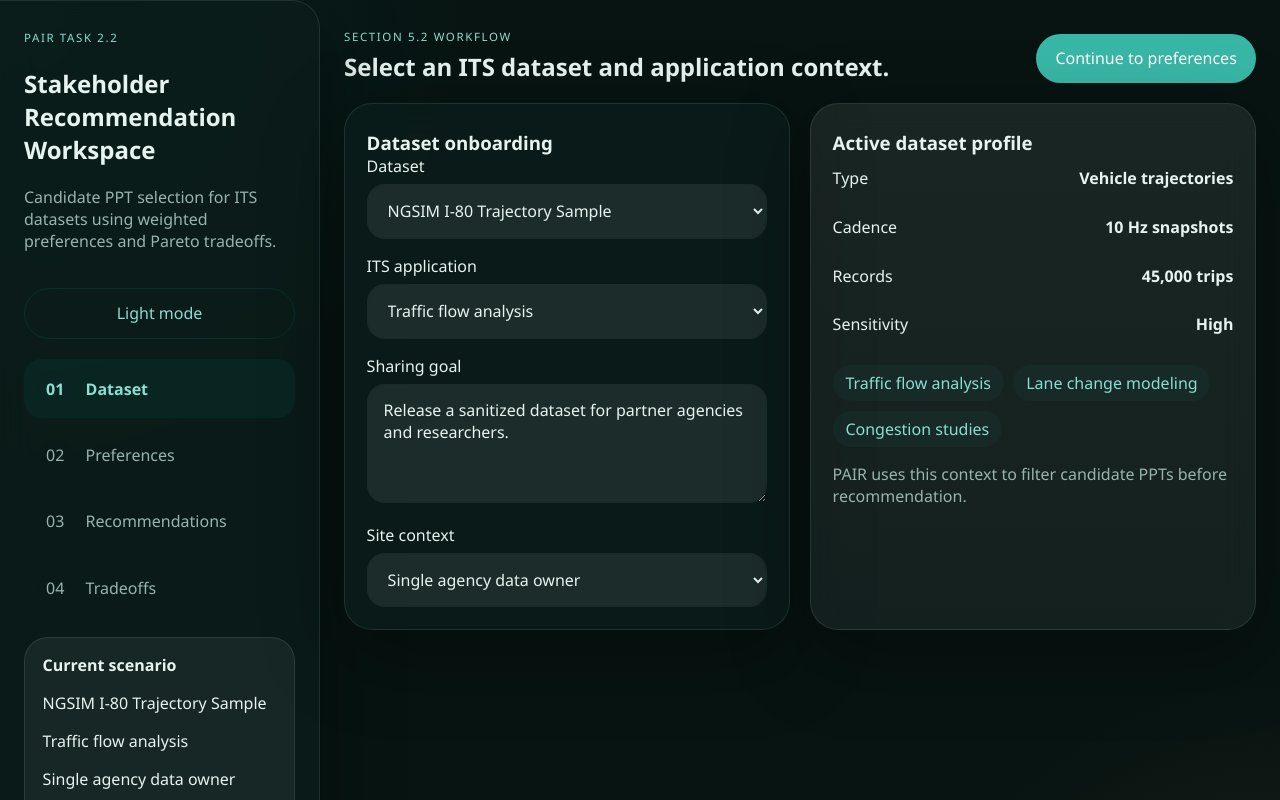
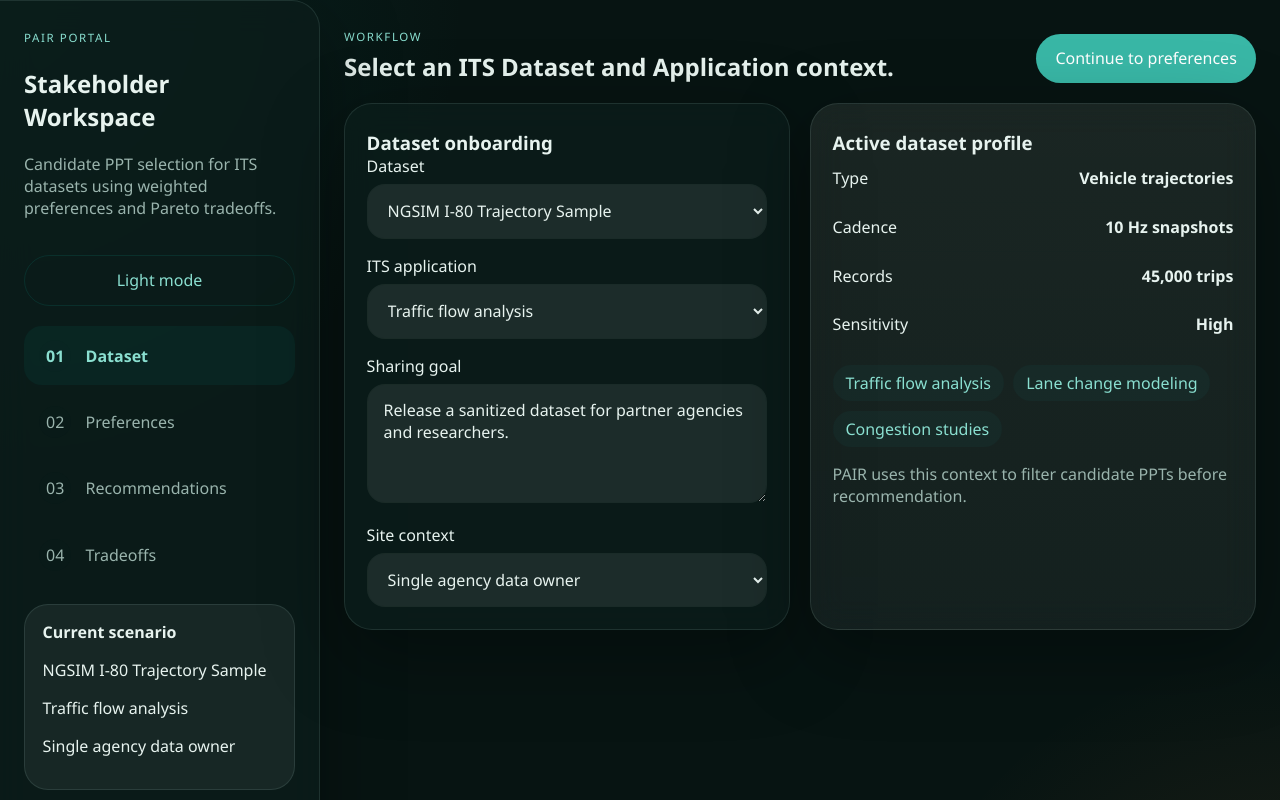
Before and after one commit to CrashxZ/ppt_recomendation_system, a React (Vite) app: page /login in a window 1280 px wide. Both pictures are taken after a click on the button "Enter Demo". Shown: the top 800 px of the page. Built offline with nearby package versions, Linux system fonts and the light colour scheme.

Commit message:
v1.1 text fixes

```diff
--- a/src/App.jsx
+++ b/src/App.jsx
@@ -159,7 +159,7 @@ function LoginPage({ isAuthenticated, onLogin, theme, onToggleTheme }) {
       return;
     }
 
-    setError("Use the demo stakeholder credentials shown on the screen.");
+    setError("Use the demo credentials shown on the screen.");
   }
 
   return (
@@ -215,8 +215,8 @@ function Shell({ children, profile, activeDataset, onLogout, theme, onToggleThem
     <div className="app-shell">
       <aside className="sidebar">
         <div>
-          <span className="eyebrow">PAIR Task 2.2</span>
-          <h2>Stakeholder Recommendation Workspace</h2>
+          <span className="eyebrow">PAIR Portal</span>
+          <h2>Stakeholder Workspace</h2>
           <p className="muted">
             Candidate PPT selection for ITS datasets using weighted preferences and Pareto
             tradeoffs.
@@ -269,8 +269,8 @@ function OnboardingPage({ profile, setProfile, activeDataset }) {
     <section className="page">
       <div className="page-header">
         <div>
-          <span className="eyebrow">Section 5.2 workflow</span>
-          <h1>Select an ITS dataset and application context.</h1>
+          <span className="eyebrow">Workflow</span>
+          <h1>Select an ITS Dataset and Application context.</h1>
         </div>
         <button onClick={() => navigate("/preferences")}>Continue to preferences</button>
       </div>
@@ -449,7 +449,7 @@ function RecommendationsPage({ profile, activeDataset, weights, weightedResults
       <div className="page-header">
         <div>
           <span className="eyebrow">Candidate PPTs</span>
-          <h1>Ranked recommendations for the current stakeholder scenario.</h1>
+          <h1>Ranked recommendations for the current scenario.</h1>
         </div>
         <button onClick={() => navigate("/tradeoffs")}>Explore tradeoffs</button>
       </div>
@@ -461,7 +461,7 @@ function RecommendationsPage({ profile, activeDataset, weights, weightedResults
         </div>
         <div>
           <strong>Priority mode</strong>
-          <p>Weighted-sum ranking across 6 Section 5.2 metrics</p>
+          <p>Weighted-sum ranking across metrics</p>
         </div>
         <div>
           <strong>Top recommendation</strong>
@@ -543,8 +543,7 @@ function TradeoffPage({ profile, paretoResults, weightedResults }) {
         <div className="panel">
           <h3>Pareto front</h3>
           <p className="muted">
-            These techniques are not dominated across the six evaluation metrics described in
-            Section 5.2.
+            These techniques are not dominated across the six evaluation metrics.
           </p>
           <div className="pareto-list">
             {paretoResults.map((technique) => (
```
